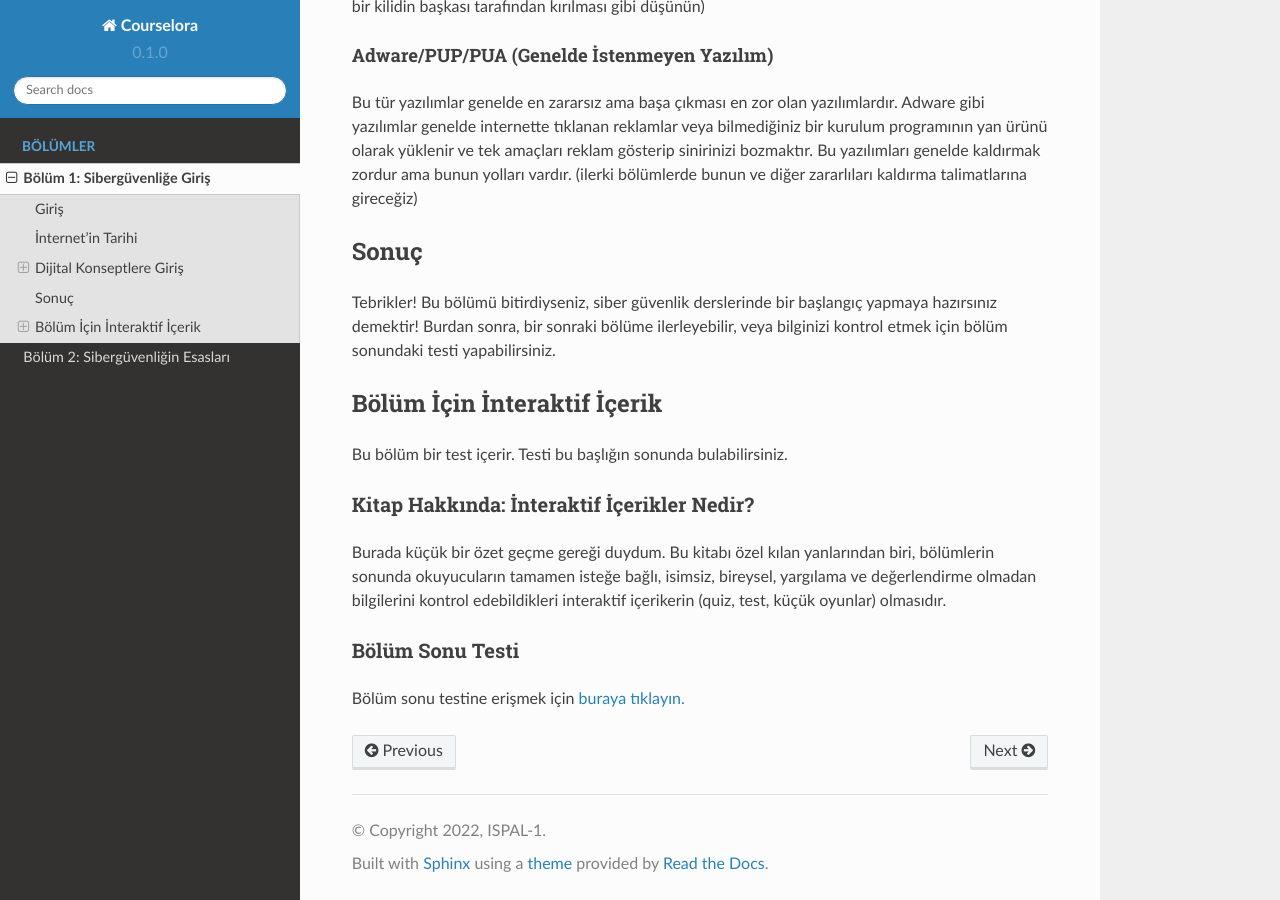
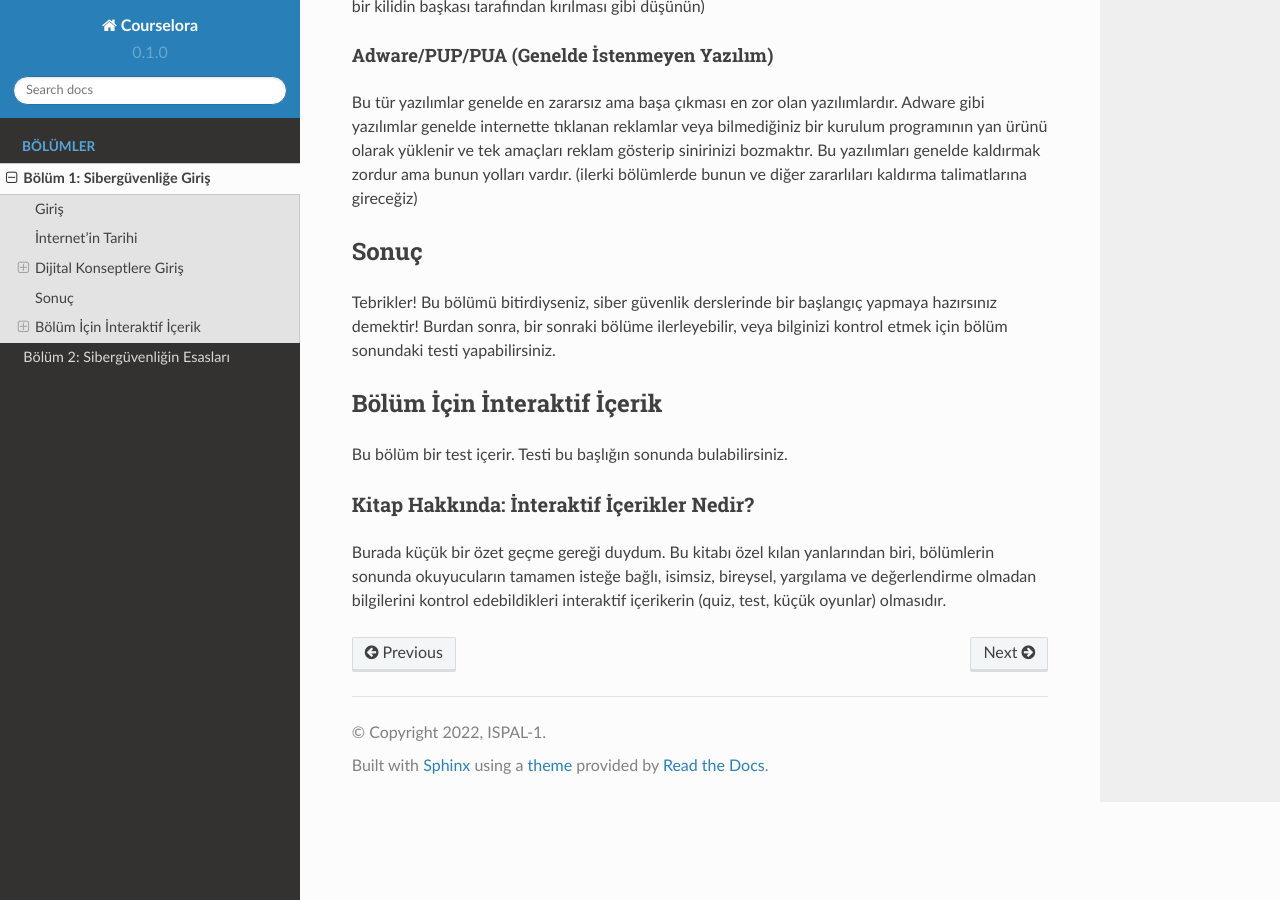
Before and after one commit to courselora/courselora_project, a Sphinx documentation site: the page built from docs/source/chapter-1/index.rst, in a window 1280 px wide and 900 px high, scrolled down 3197 px. Built offline with Sphinx 7.4.7 and the Read the Docs theme 2.0.0, drawn with Linux system fonts in a browser that asks for light colours.

Commit message:
Update index.rst

```diff
--- a/docs/source/chapter-1/index.rst
+++ b/docs/source/chapter-1/index.rst
@@ -90,8 +90,3 @@ Kitap Hakkında: İnteraktif İçerikler Nedir?
 ~~~~~~~~~~~~~~~~~~~~~~~~~~~~~~~~~~~~~~~~~~~
 
 Burada küçük bir özet geçme gereği duydum. Bu kitabı özel kılan yanlarından biri, bölümlerin sonunda okuyucuların tamamen isteğe bağlı, isimsiz, bireysel, yargılama ve değerlendirme olmadan bilgilerini kontrol edebildikleri interaktif içerikerin (quiz, test, küçük oyunlar) olmasıdır.
-
-Bölüm Sonu Testi
-~~~~~~~~~~~~~~~~
-
-Bölüm sonu testine erişmek için `buraya tıklayın. <https://wordwall.net/resource/34806105>`_
```
